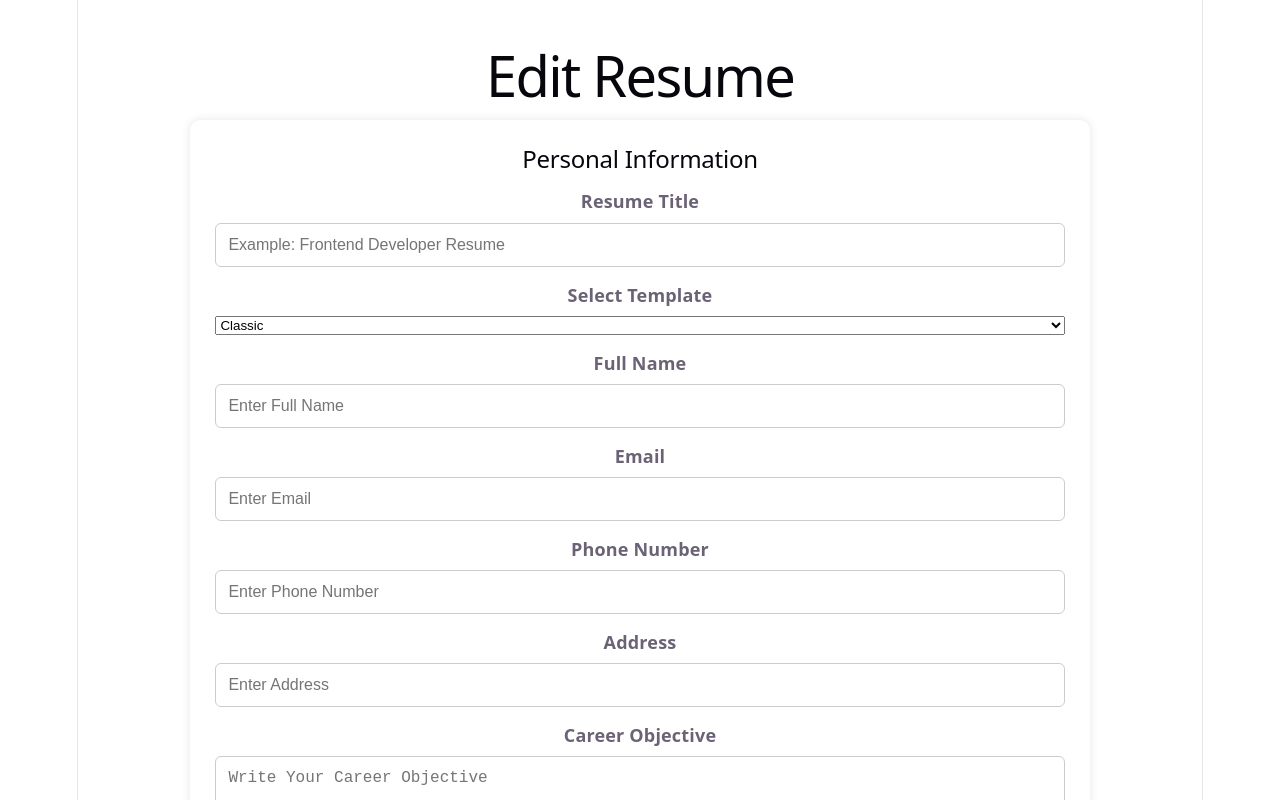
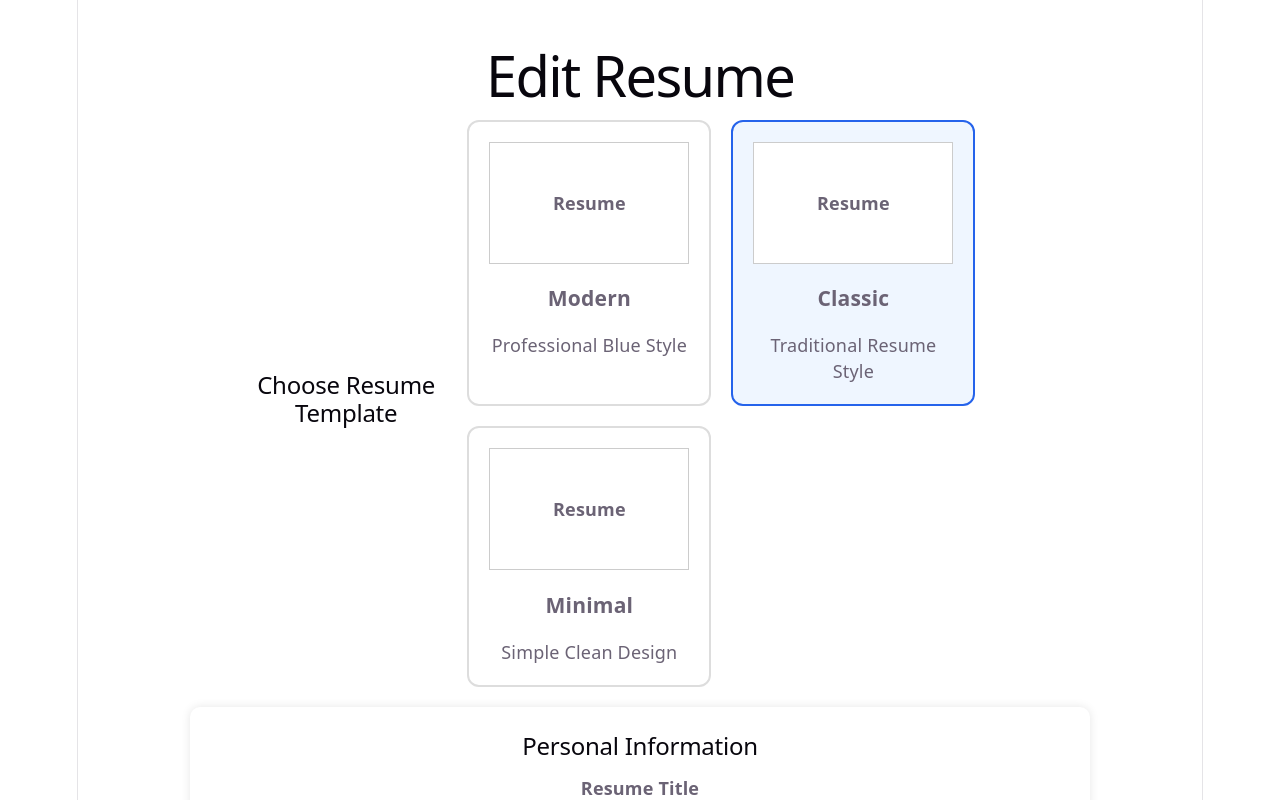
Before and after one commit to akhil-developer123/Resume-Builder, a React (Vite) app in the folder frontend/client/: page /edit-resume/1 in a window 1280 px wide. Shown: the top 800 px of the page. Built offline with nearby package versions, Linux system fonts and the light colour scheme; no server answers.

Commit message:
Added template selection and dashboard resume count

```diff
--- /dev/null
+++ b/frontend/client/src/components/TemplateSelector.jsx
@@ -0,0 +1,121 @@
+function TemplateSelector({ formData, handleChange }) {
+
+
+    const templates = [
+
+        {
+            name:"Modern",
+            value:"Modern",
+            description:"Professional Blue Style"
+        },
+
+
+        {
+            name:"Classic",
+            value:"Classic",
+            description:"Traditional Resume Style"
+        },
+
+
+        {
+            name:"Minimal",
+            value:"Minimal",
+            description:"Simple Clean Design"
+        }
+
+    ];
+
+
+
+    return (
+
+        <div className="template-selector">
+
+
+            <h2>
+                Choose Resume Template
+            </h2>
+
+
+
+            <div className="template-cards">
+
+
+                {
+                    templates.map((template)=> (
+
+
+                        <div
+
+                            key={template.value}
+
+                            className={
+                                formData.template === template.value
+                                ?
+                                "template-card active"
+                                :
+                                "template-card"
+                            }
+
+                            onClick={()=>
+
+
+                                handleChange({
+
+                                    target:{
+
+                                        name:"template",
+
+                                        value:template.value
+
+                                    }
+
+                                })
+
+
+                            }
+
+                        >
+
+
+                            <div className="template-preview">
+
+                                Resume
+
+                            </div>
+
+
+
+                            <h3>
+
+                                {template.name}
+
+                            </h3>
+
+
+
+                            <p>
+
+                                {template.description}
+
+                            </p>
+
+
+                        </div>
+
+
+                    ))
+                }
+
+
+            </div>
+
+
+        </div>
+
+    );
+
+}
+
+
+export default TemplateSelector;
--- a/frontend/client/src/pages/CreateResume.jsx
+++ b/frontend/client/src/pages/CreateResume.jsx
@@ -16,6 +16,7 @@ import Skills from "../components/ResumeForm/Skills";
 import Projects from "../components/ResumeForm/Projects";
 import Certifications from "../components/ResumeForm/Certifications";
 import Languages from "../components/ResumeForm/Languages";
+import TemplateSelector from "../components/TemplateSelector";
 
 function CreateResume() {
 
@@ -194,6 +195,14 @@ function CreateResume() {
             {/* Resume Form */}
             <form onSubmit={handleSubmit}>
 
+                <TemplateSelector
+
+                    formData={formData}
+
+                    handleChange={handleChange}
+
+                />
+
                 <PersonalInfo
                     formData={formData}
                     handleChange={handleChange}
--- a/frontend/client/src/pages/Dashboard.jsx
+++ b/frontend/client/src/pages/Dashboard.jsx
@@ -1,16 +1,21 @@
-// Dashboard CSS import
+import { useEffect, useState } from "react";
+
+import { useNavigate } from "react-router-dom";
+
+import api from "../services/api";
+
+// Navbar
+import Navbar from "../components/Navbar";
+
+// Dashboard Card
+import DashboardCard from "../components/DashboardCard";
+
+// CSS
 import "../styles/Dashboard.css";
 
-// React Router
-import { useNavigate } from "react-router-dom";
+function Dashboard() {
 
-// Navbar Component
-import Navbar from "../components/Navbar";
-
-// Dashboard Card Component
-import DashboardCard from "../components/DashboardCard";
-
-function Dashboard() {
+    const [resumeCount,setResumeCount] = useState(0);
 
     // React Router ka Hook
     // Isse ek page se dusre page par ja sakte hain
@@ -34,6 +39,29 @@ function Dashboard() {
 
     };
 
+    const fetchResumeCount = async()=>{
+
+    try{
+
+        const response = await api.get("/resume");
+
+        setResumeCount(response.data.count);
+
+    }
+    catch(error){
+
+        console.log(error);
+
+    }
+
+};
+
+useEffect(()=>{
+
+    fetchResumeCount();
+
+},[]);
+
     return (
 
         <>
@@ -56,6 +84,18 @@ function Dashboard() {
                     <h2>
                         Welcome, {user?.name} 👋
                     </h2>
+
+                    <div className="resume-count-card">
+
+    <h3>
+        Total Resumes
+    </h3>
+
+    <h1>
+        {resumeCount}
+    </h1>
+
+</div>
 
                     {/* User Email */}
                     <p>
--- a/frontend/client/src/pages/MyResumes.jsx
+++ b/frontend/client/src/pages/MyResumes.jsx
@@ -191,15 +191,13 @@ function MyResumes() {
 
     // Search Filter
 
-    const filteredResumes = resumes.filter((resume)=>
+const filteredResumes = resumes.filter((resume) =>
 
-
-        resume.fullName
+    (resume.fullName || "")
         .toLowerCase()
         .includes(search.toLowerCase())
 
-
-    );
+);
 
 
 
--- a/frontend/client/src/pages/ResumePreview.jsx
+++ b/frontend/client/src/pages/ResumePreview.jsx
@@ -21,6 +21,9 @@ function ResumePreview() {
 
     // Resume State
     const [resume, setResume] = useState(null);
+
+    // Selected Template
+    const [template, setTemplate] = useState("modern");
 
     // Page Load hote hi Resume Fetch hoga
     useEffect(() => {
@@ -115,6 +118,38 @@ const downloadPDF = async () => {
 
         <div>
 
+            <div className="template-selector">
+
+                <label>
+
+                    <b>Select Template :</b>
+
+                </label>
+
+                <select
+
+                    value={template}
+
+                    onChange={(e) => setTemplate(e.target.value)}
+
+                >
+
+                    <option value="modern">
+                        Modern
+                    </option>
+
+                    <option value="classic">
+                        Classic
+                    </option>
+
+                    <option value="minimal">
+                        Minimal
+                    </option>
+
+                </select>
+
+            </div>
+
             {/* Download Button */}
             <button
                 className="download-btn"
@@ -126,16 +161,16 @@ const downloadPDF = async () => {
             {/* Resume */}
             <div
                 id="resume"
-                className={`preview ${resume.template.toLowerCase()}`}
+                className={`preview ${(resume.template || "modern").toLowerCase()}`}
             >
 
                 {/* Header */}
 
                 <div className="resume-header">
 
-                    <h1>{resume.fullName}</h1>
+                    <h1>{resume.fullName || "No Name"}</h1>
 
-                    <h3>{resume.title}</h3>
+                    <h3>{resume.title || "Untitled Resume"}</h3>
 
                     <div className="contact-info">
 
@@ -194,9 +229,30 @@ const downloadPDF = async () => {
     <div className="badge-container">
 
         {
-                            resume.skills
-                                ?.split(",")
-                                .map((skill, index) => (
+
+            Array.isArray(resume.skills)
+
+            ?
+
+            resume.skills.map((skill,index)=>(
+
+                <span
+                    key={index}
+                    className="badge"
+                >
+
+                    {skill}
+
+                </span>
+
+            ))
+
+            :
+
+            (resume.skills || "")
+            .split(",")
+            .filter(Boolean)
+            .map((skill,index)=>(
 
                 <span
                     key={index}
@@ -208,6 +264,7 @@ const downloadPDF = async () => {
                 </span>
 
             ))
+
         }
 
     </div>
--- a/frontend/client/src/styles/CreateResume.css
+++ b/frontend/client/src/styles/CreateResume.css
@@ -100,3 +100,81 @@
     background:#1d4ed8;
 
 }
+
+.template-selector{
+
+    margin-bottom:30px;
+
+}
+
+
+
+.template-cards{
+
+    display:flex;
+
+    gap:20px;
+
+    flex-wrap:wrap;
+
+}
+
+
+
+.template-card{
+
+    width:200px;
+
+    padding:20px;
+
+    border:2px solid #ddd;
+
+    border-radius:12px;
+
+    cursor:pointer;
+
+    text-align:center;
+
+    transition:0.3s;
+
+}
+
+
+
+.template-card:hover{
+
+    transform:translateY(-5px);
+
+}
+
+
+
+.template-card.active{
+
+    border-color:#2563eb;
+
+    background:#eff6ff;
+
+}
+
+
+
+.template-preview{
+
+    height:120px;
+
+    background:white;
+
+    border:1px solid #ccc;
+
+    display:flex;
+
+    align-items:center;
+
+    justify-content:center;
+
+    margin-bottom:15px;
+
+    font-weight:bold;
+
+}
--- a/frontend/client/src/styles/ResumePreview.css
+++ b/frontend/client/src/styles/ResumePreview.css
@@ -159,3 +159,318 @@
     font-weight:500;
 
 }
+
+.template-selector{
+
+    width:800px;
+
+    margin:20px auto;
+
+    display:flex;
+
+    align-items:center;
+
+    gap:15px;
+
+}
+
+.template-selector select{
+
+    padding:10px;
+
+    border-radius:6px;
+
+    font-size:16px;
+
+    cursor:pointer;
+
+}
+
+/* =========================
+   MODERN TEMPLATE
+========================= */
+
+
+.preview.modern {
+
+    width: 210mm;
+    min-height: 297mm;
+
+    background: white;
+
+    padding: 35px;
+
+    font-family: Arial, Helvetica, sans-serif;
+
+    color: #333;
+
+}
+
+
+
+/* Header */
+
+.preview.modern .resume-header {
+
+    border-bottom: 3px solid #2563eb;
+
+    padding-bottom: 15px;
+
+    margin-bottom: 25px;
+
+}
+
+
+.preview.modern .resume-header h1 {
+
+    font-size: 34px;
+
+    margin: 0;
+
+    color: #111827;
+
+}
+
+
+
+.preview.modern .resume-header h3 {
+
+    margin-top: 8px;
+
+    color: #2563eb;
+
+    font-weight: 500;
+
+}
+
+
+
+/* Sections */
+
+
+.preview.modern .section {
+
+    margin-bottom: 25px;
+
+}
+
+
+
+.preview.modern .section h2 {
+
+
+    font-size: 20px;
+
+    color: #2563eb;
+
+    border-bottom: 1px solid #ddd;
+
+    padding-bottom: 5px;
+
+    margin-bottom: 12px;
+
+}
+
+
+
+/* Text */
+
+.preview.modern p {
+
+    font-size: 14px;
+
+    line-height: 1.6;
+
+}
+
+
+
+/* Skills Badge */
+
+
+.preview.modern .badge-container {
+
+    display:flex;
+
+    flex-wrap:wrap;
+
+    gap:10px;
+
+}
+
+
+
+.preview.modern .badge {
+
+
+    background:#2563eb;
+
+    color:white;
+
+    padding:6px 12px;
+
+    border-radius:20px;
+
+    font-size:13px;
+
+}
+
+
+
+/* Lists */
+
+
+.preview.modern ul {
+
+    padding-left:20px;
+
+}
+
+
+.preview.modern li {
+
+    margin-bottom:8px;
+
+    font-size:14px;
+
+}
+
+/* =====================
+   CLASSIC TEMPLATE
+===================== */
+
+
+.preview.classic {
+
+    width:210mm;
+
+    min-height:297mm;
+
+    background:white;
+
+    padding:40px;
+
+    font-family: "Times New Roman", serif;
+
+    color:#222;
+
+}
+
+
+
+.preview.classic .resume-header {
+
+    text-align:center;
+
+    border-bottom:2px solid black;
+
+    padding-bottom:20px;
+
+}
+
+
+
+.preview.classic .resume-header h1 {
+
+    font-size:32px;
+
+}
+
+
+
+.preview.classic .resume-header h3 {
+
+    font-size:18px;
+
+    font-weight:normal;
+
+}
+
+
+
+.preview.classic .section h2 {
+
+
+    font-size:20px;
+
+    text-transform:uppercase;
+
+    border-bottom:1px solid black;
+
+    padding-bottom:5px;
+
+}
+
+
+
+.preview.classic p,
+.preview.classic li {
+
+    font-size:14px;
+
+    line-height:1.5;
+
+}
+
+/* =====================
+   MINIMAL TEMPLATE
+===================== */
+
+
+.preview.minimal {
+
+    width:210mm;
+
+    min-height:297mm;
+
+    padding:50px;
+
+    background:white;
+
+    font-family:Arial,sans-serif;
+
+    color:#444;
+
+}
+
+
+
+.preview.minimal .resume-header {
+
+    margin-bottom:30px;
+
+}
+
+
+
+.preview.minimal .resume-header h1 {
+
+    font-size:36px;
+
+    font-weight:700;
+
+}
+
+
+
+.preview.minimal .section h2 {
+
+    color:#555;
+
+    font-size:18px;
+
+    margin-bottom:10px;
+
+}
+
+
+
+.preview.minimal .badge {
+
+    border:1px solid #555;
+
+    background:white;
+
+    color:#333;
+
+}
```
Lines whose indentation alone changed are shown as unchanged.
